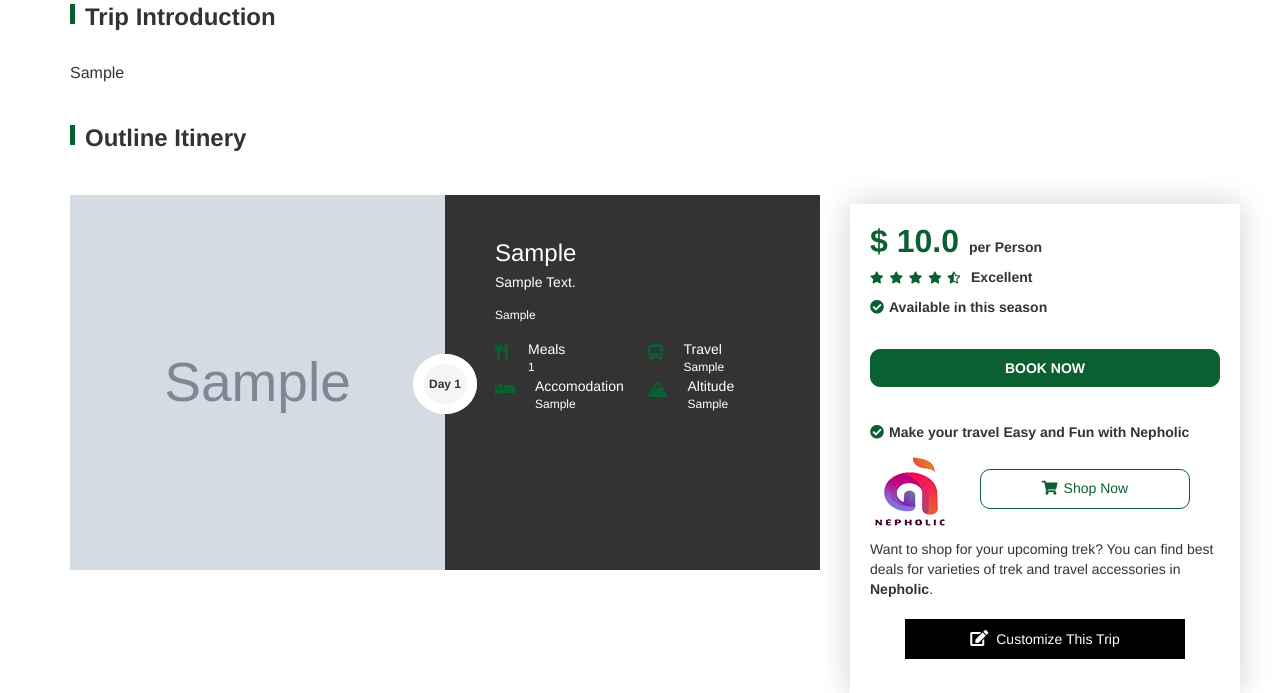
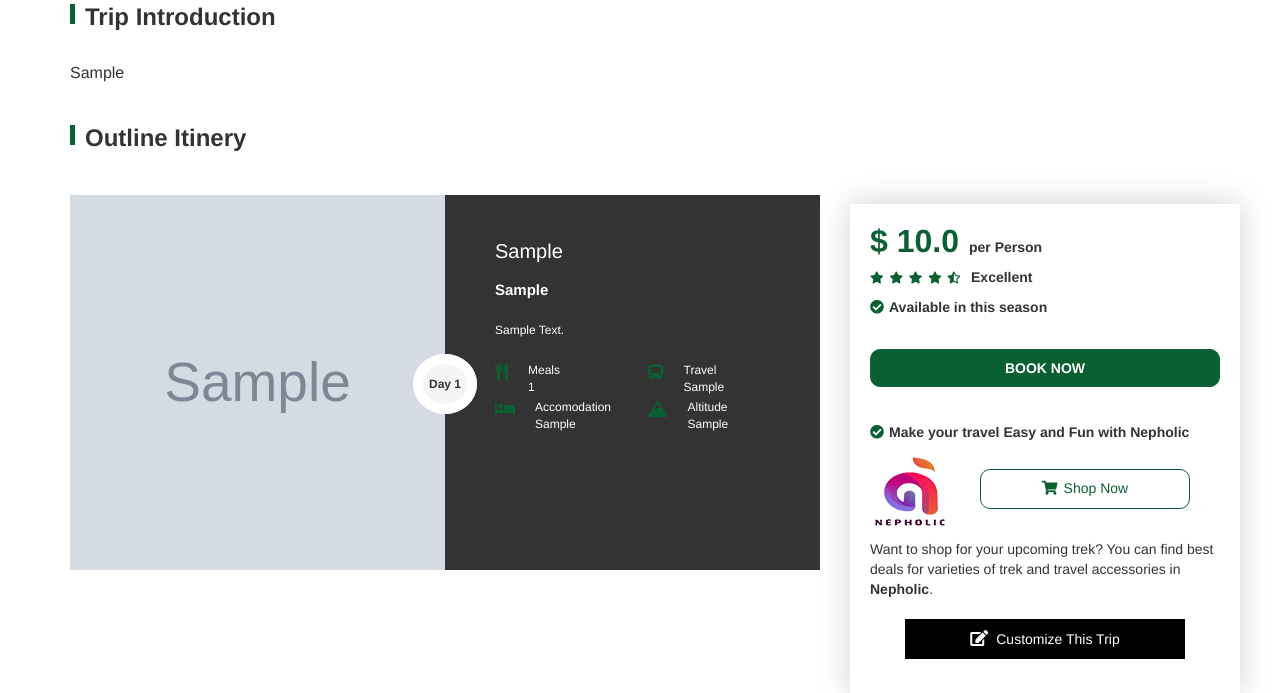
Before and after one commit to yantrashalait/aimhimalaya, a Django app: page /detail/1/ in a window 1280 px wide. Shown: the part 1158-1851 px from the top of the page. Run offline with Django 3.2, Linux system fonts and the light colour scheme; tables that the repository leaves empty hold one stand-in row (values such as "Sample post"); grey boxes marked "Sample" are stand-in pictures; some libraries are stand-ins or nearby versions.

Commit message:
itinerary

```diff
--- a/static/css/style.css
+++ b/static/css/style.css
@@ -1210,13 +1210,18 @@ li.r-tabs-state-default.r-tabs-tab a:hover {
     padding: 35px 50px 35px;
 }
 
+.itd-text h2{
+    font-size: 15px;
+    margin-bottom: 20px;
+}
 .itd-text h4 {
-    font-size: 24px;
-    margin-bottom: 5px;
+    font-size: 20px;
+    margin-bottom: 10px;
 }
 
 .itd-text span {
-    font-size: 14px;
+    font-size: 12px;
+    margin-bottom: 20px;
 }
 
 .itd-text p {
@@ -1922,6 +1927,10 @@ button.rm-btn{
     margin-left: 10px;
 }
 
+.itd-acc{
+    margin-top: 20px;
+}
+
 /* Star rating*/
 .rating {
     display: inline-block;
--- a/trek/templates/trek/detail.html
+++ b/trek/templates/trek/detail.html
@@ -117,10 +117,8 @@
                                                 <div class="row">
                                                     <div class="itd-text">
                                                         <h4>{{ obj.place|title }}</h4>
+                                                        <h2><strong>{{ obj.outline|title }}</strong></h2>
                                                         <span>{{ obj.place_description|title }}</span>
-
-                                                        <p>{{ obj.outline|title|linebreaks }}</p>
-
 
                                                         <div class="itd-acc">
                                                             <div class="row">
```
